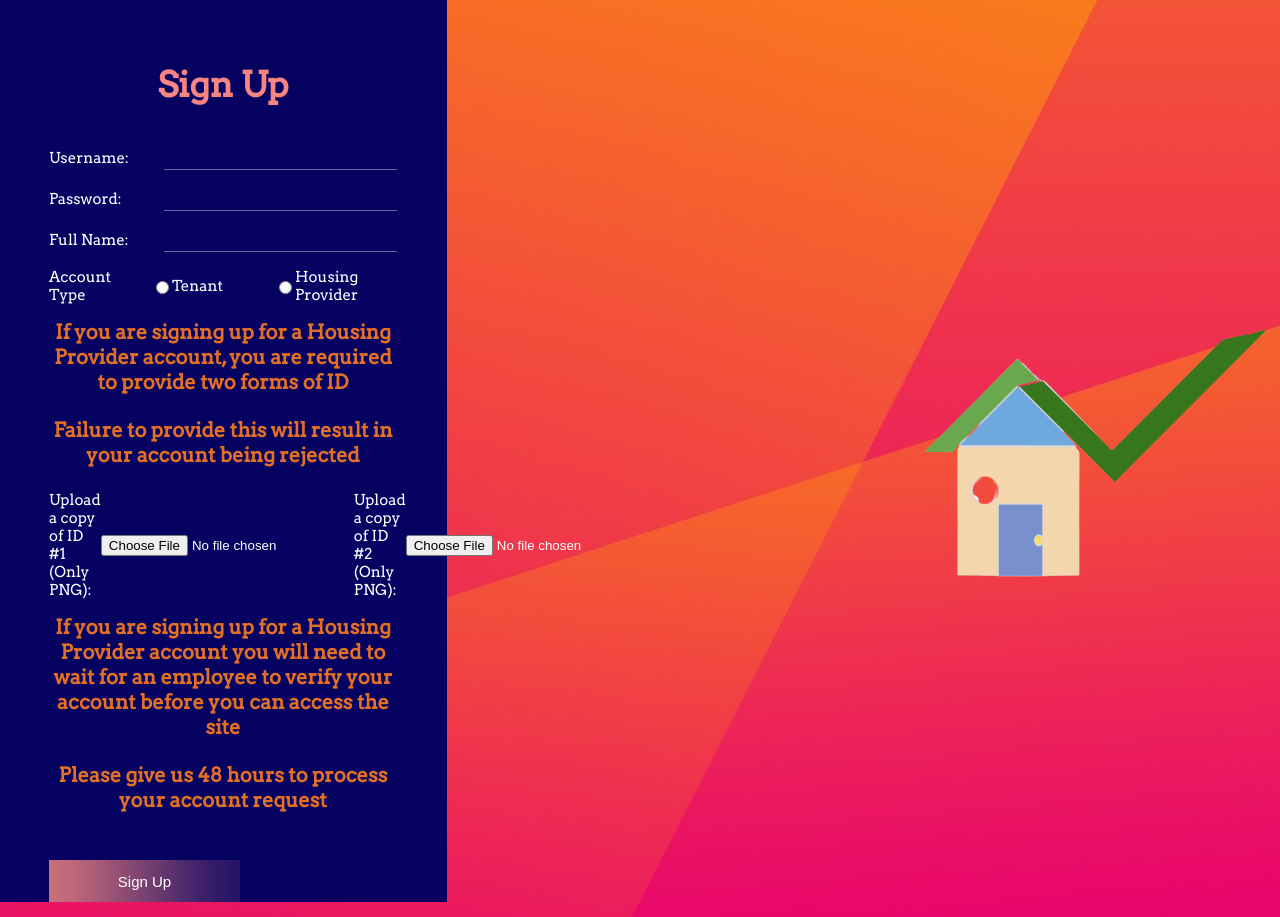
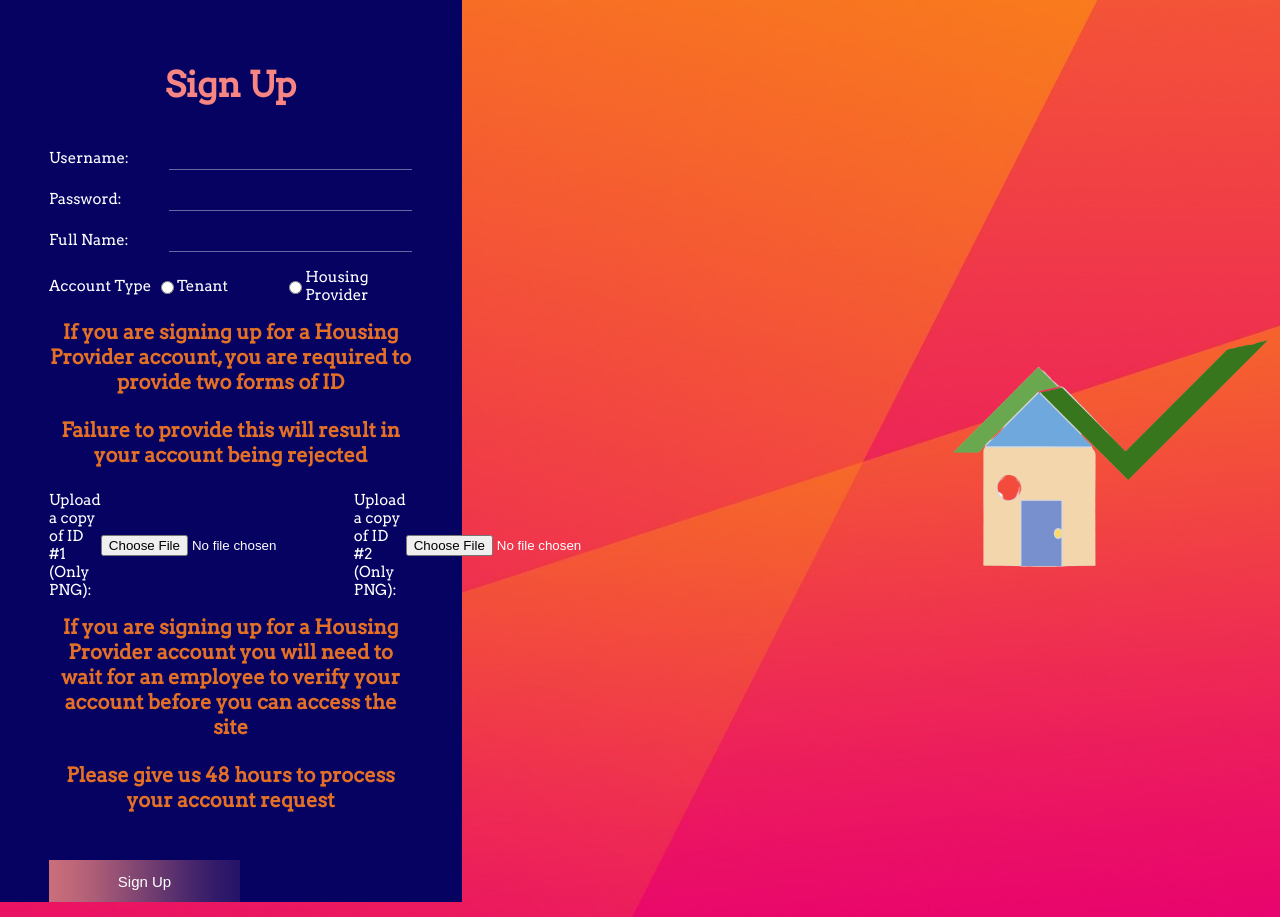
Before and after one commit to FloorSandwich/FloorSandwich.github.io, a plain HTML site: page client/pages/signup2.html in a window 1280 px wide. Drawn offline with nearby package versions, Linux system fonts and the light colour scheme.

Commit message:
Update signup2style.css

```diff
--- a/client/styles/signup2style.css
+++ b/client/styles/signup2style.css
@@ -45,8 +45,8 @@ textarea {
   display: flex; }
 
 .image-holder {
-  width: 50%;
-  max-height: 550px; }
+  max-width: 570px;
+  max-height: 393px; }
 
 .option {
   color: #999;
```
